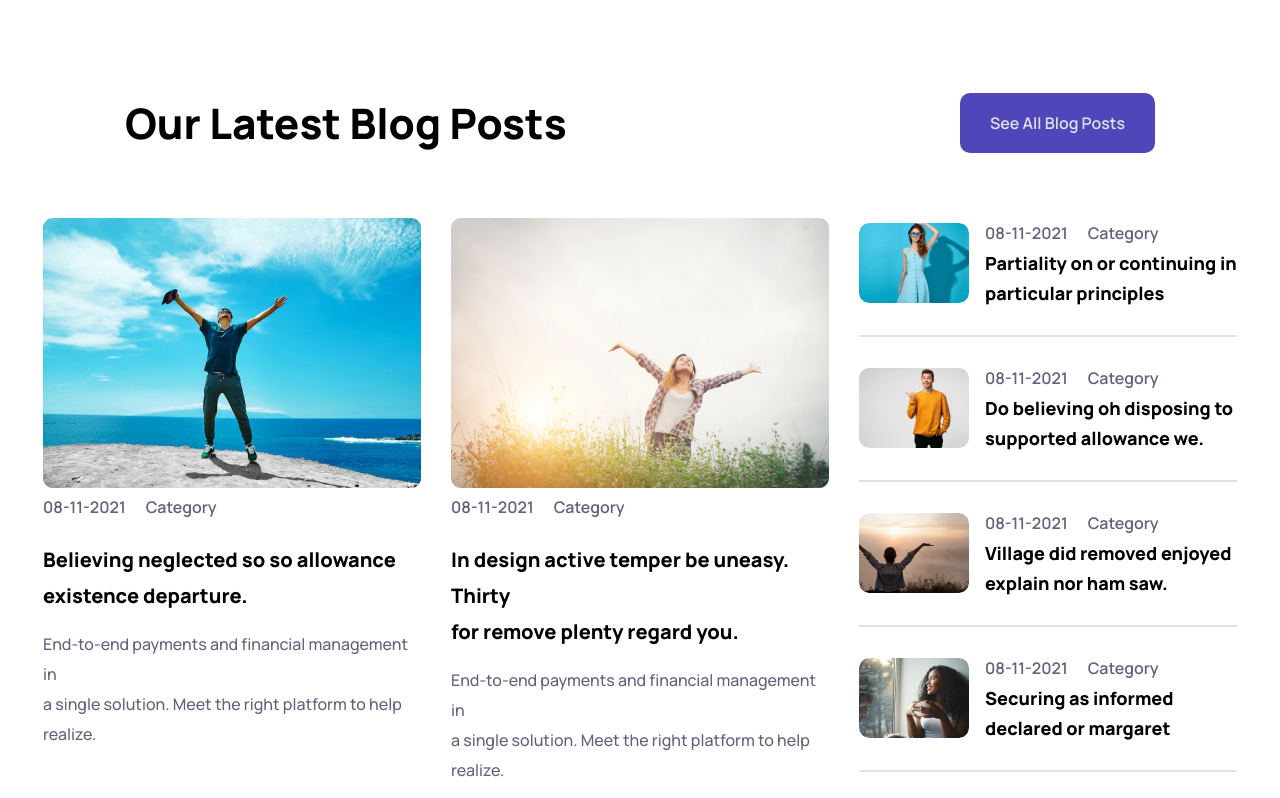
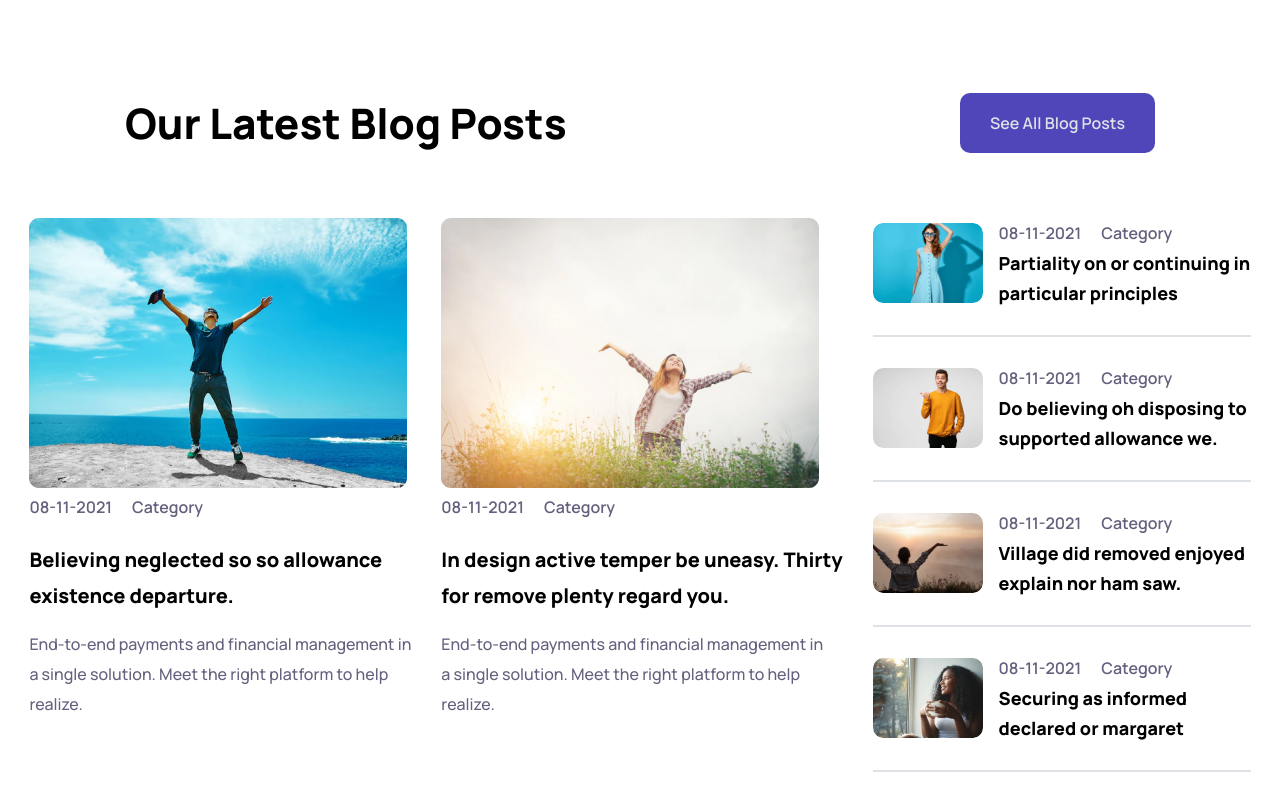
Before and after one commit to EgorVasyutin/SaaS-Landing-Page, a plain HTML site: page index.html in a window 1280 px wide. Shown: the part 4554-5352 px from the top of the page. Drawn offline with Linux system fonts and the light colour scheme.

Commit message:
переделал blog

```diff
--- a/style/style.css
+++ b/style/style.css
@@ -790,7 +790,6 @@
     display: flex;
     justify-content: center;
     align-items: start;
-    margin: 0px 125px;
     gap: 30px;
 }
 
```
